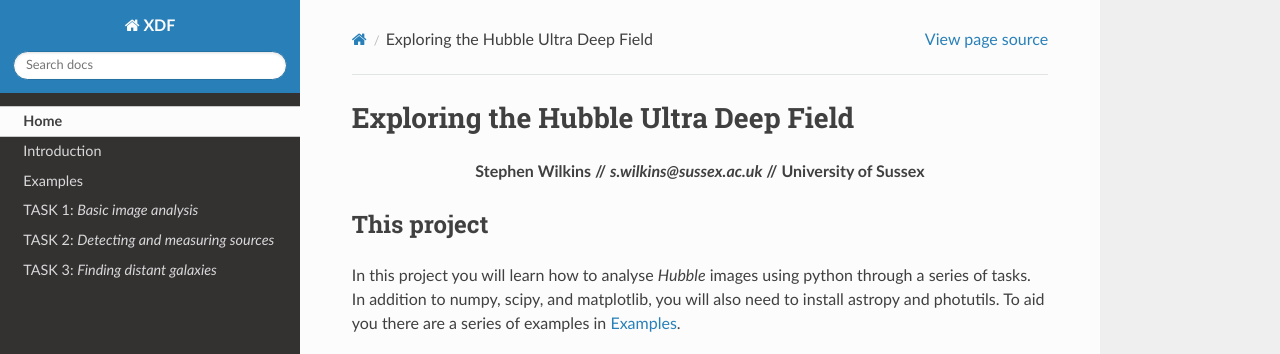
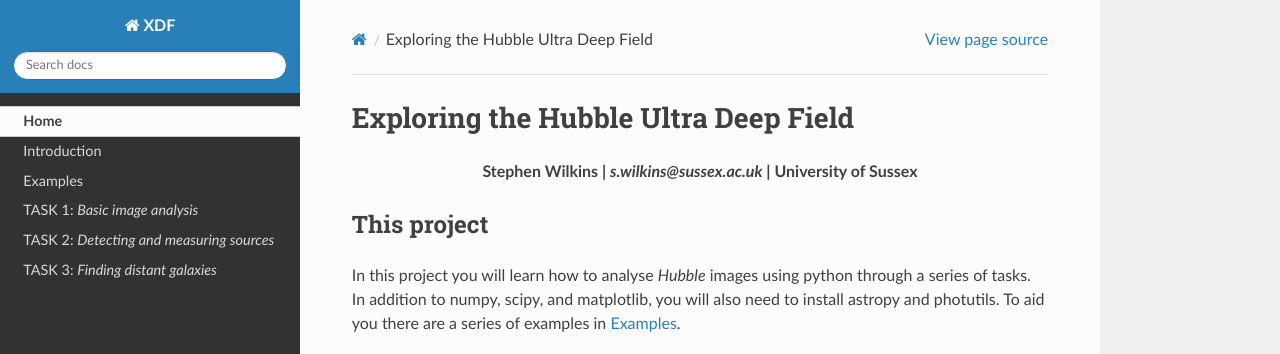
Before and after one commit to ewanbarclay/readthedocs_XDF, a Sphinx documentation site: the page built from docs/index.rst, in a window 1280 px wide and 900 px high. Shown: the top 354 px of the window. Built offline with Sphinx 7.4.7 and the Read the Docs theme 2.0.0, drawn with Linux system fonts in a browser that asks for light colours.

```diff
--- a/docs/index.rst
+++ b/docs/index.rst
@@ -2,7 +2,7 @@
 Exploring the Hubble Ultra Deep Field
 #######################################
 
-.. centered:: Stephen Wilkins // *s.wilkins@sussex.ac.uk* // University of Sussex
+.. centered:: Stephen Wilkins  |  *s.wilkins@sussex.ac.uk*  |  University of Sussex
 
 This project
 ------------
```
